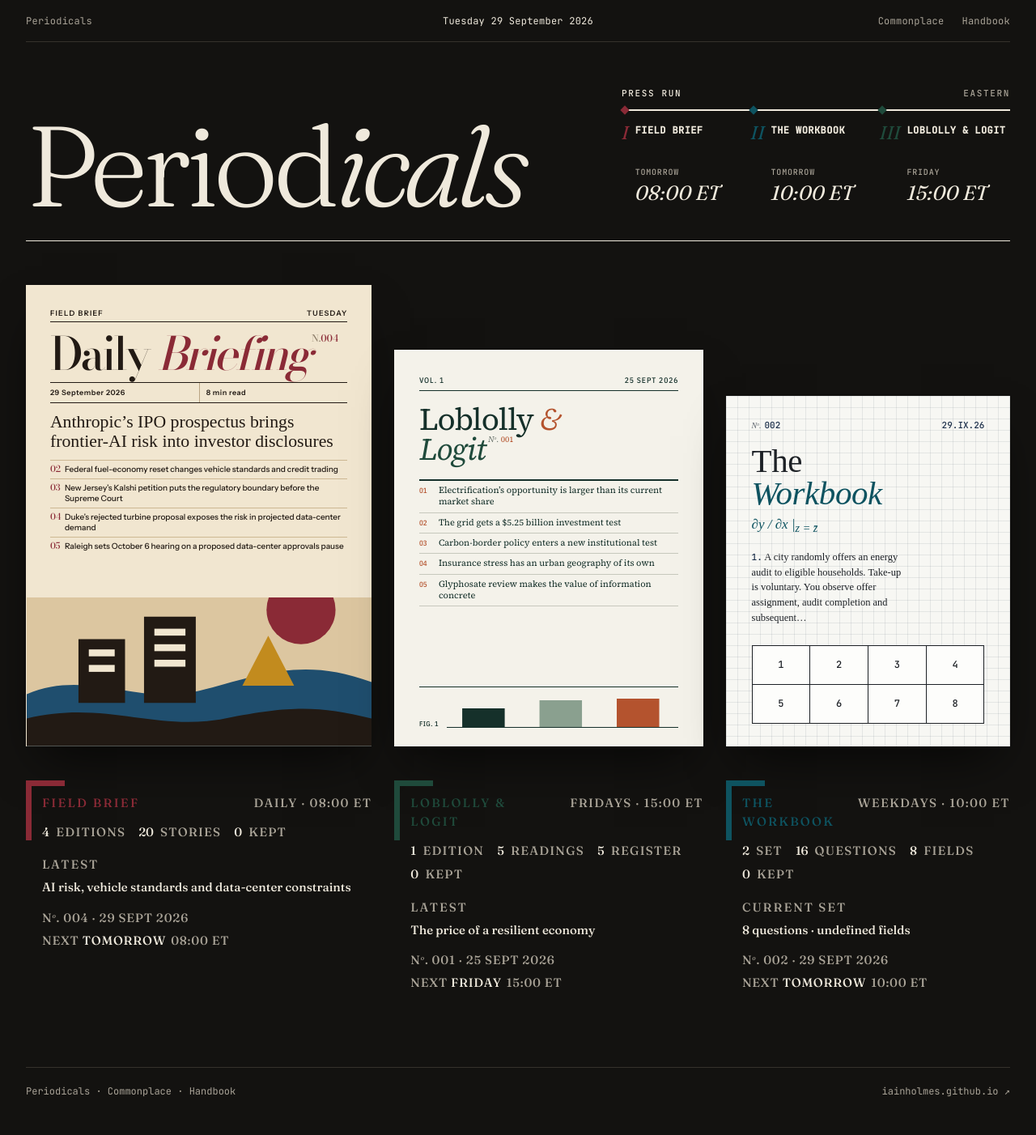
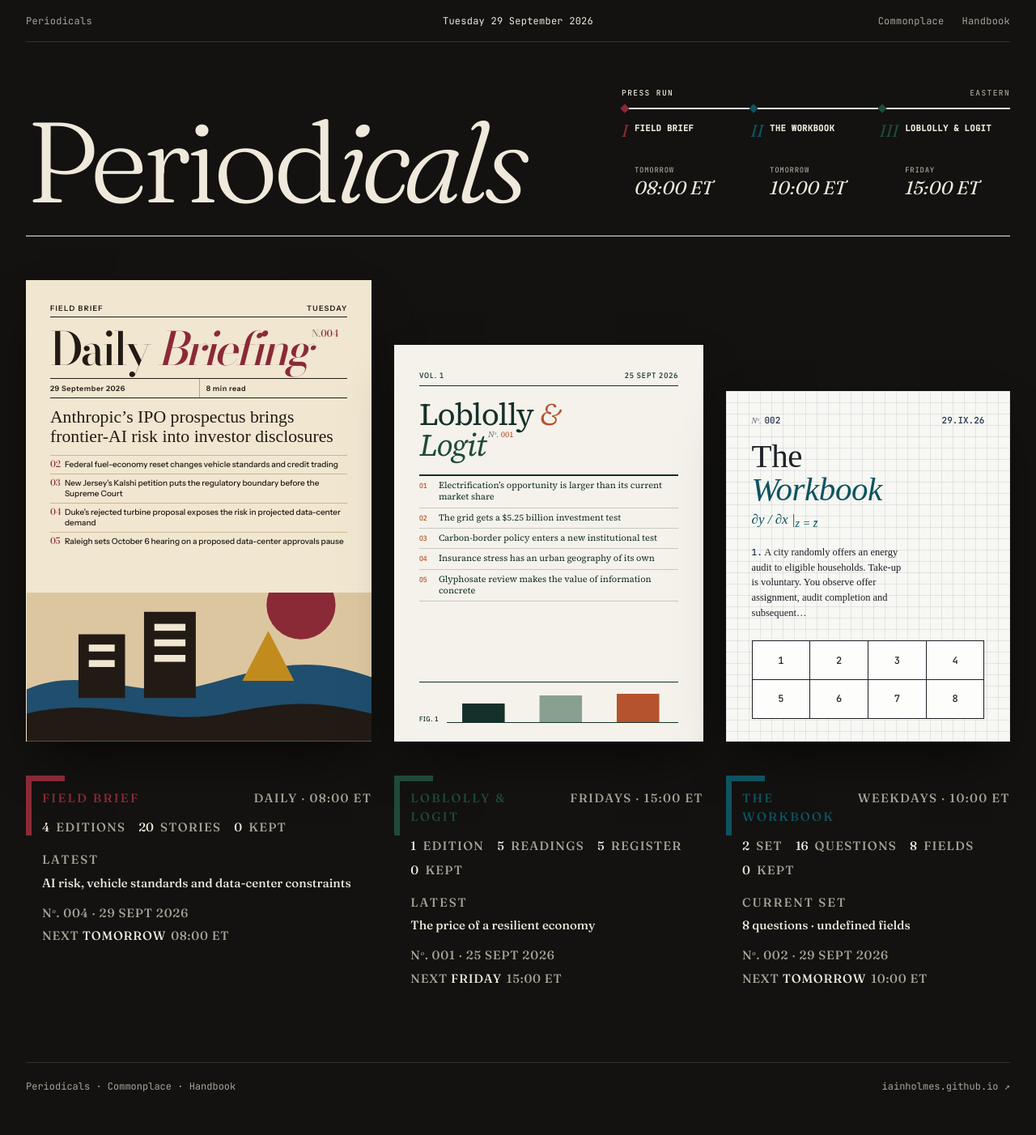
Before and after one commit to iainholmes/iainholmes.github.io, a Jekyll site: the page personal-updates/index.html, which Jekyll copies as it is, in a window 1280 px wide. Shown: the whole page at 81% size. Built offline with Jekyll 4.4.1, drawn with Linux system fonts in a browser that asks for light colours; some web fonts are replaced.

Commit message:
Typography pass: quieter Press Run on Periodicals hub

```diff
--- a/personal-updates/index.html
+++ b/personal-updates/index.html
@@ -166,16 +166,16 @@ a{color:inherit}
 .mast h1{font-size:clamp(72px,11vw,178px)}
 .press-clock{padding:0 0 10px;color:var(--bone-dim)}
 .pc-head{display:grid;grid-template-columns:auto 1fr auto;gap:10px;align-items:center;margin-bottom:12px}
-.pc-head span,.pc-head small{font:500 11px/1.4 var(--mono);letter-spacing:.15em;text-transform:uppercase}
+.pc-head span,.pc-head small{font:500 9.5px/1.4 var(--mono);letter-spacing:.15em;text-transform:uppercase}
 .pc-head span{color:var(--bone)}.pc-head small{color:var(--bone-dim)}
 .pc-head>i{display:block;height:1px;background:var(--hair);opacity:.75}
 .pc-track{display:grid;grid-template-columns:1fr 1fr 1.16fr;gap:20px;border-top:2px solid var(--bone);padding-top:16px}
 .press-clock p{position:relative;display:grid;grid-template-columns:auto 1fr;grid-template-rows:2.7em auto;column-gap:8px;row-gap:12px;margin:0;min-width:0}
 .press-clock p::before{content:"";position:absolute;left:0;top:-21px;width:8px;height:8px;background:var(--pc);transform:rotate(45deg)}
-.press-clock p>i{grid-column:1;grid-row:1/3;font:italic 400 23px/1 var(--house);color:var(--pc)}
-.press-clock p>b{grid-column:2;font:600 12px/1.35 var(--mono);letter-spacing:.035em;text-transform:uppercase;color:var(--bone)}
-.press-clock p>em{grid-column:2;font:400 25px/1.2 var(--house);font-style:italic;color:var(--bone);white-space:normal}
-.press-clock p>em b{display:block;margin:0 0 3px;font:500 10px/1.4 var(--mono);letter-spacing:.08em;text-transform:uppercase;color:var(--bone-dim)}
+.press-clock p>i{grid-column:1;grid-row:1/3;font:italic 400 21px/1 var(--house);color:var(--pc)}
+.press-clock p>b{grid-column:2;font:600 10.5px/1.35 var(--mono);letter-spacing:.035em;text-transform:uppercase;color:var(--bone)}
+.press-clock p>em{grid-column:2;font:400 23px/1.2 var(--house);font-style:italic;color:var(--bone);white-space:normal}
+.press-clock p>em b{display:block;margin:0 0 3px;font:500 9px/1.4 var(--mono);letter-spacing:.08em;text-transform:uppercase;color:var(--bone-dim)}
 @media(max-width:1200px){.mast{grid-template-columns:1fr!important}.mast h1{font-size:clamp(72px,15vw,160px)}.press-clock{width:100%;max-width:560px}}
 @media(max-width:600px){.press-clock{display:none}.mast h1{font-size:clamp(58px,19vw,96px)}}
 </style>
```
